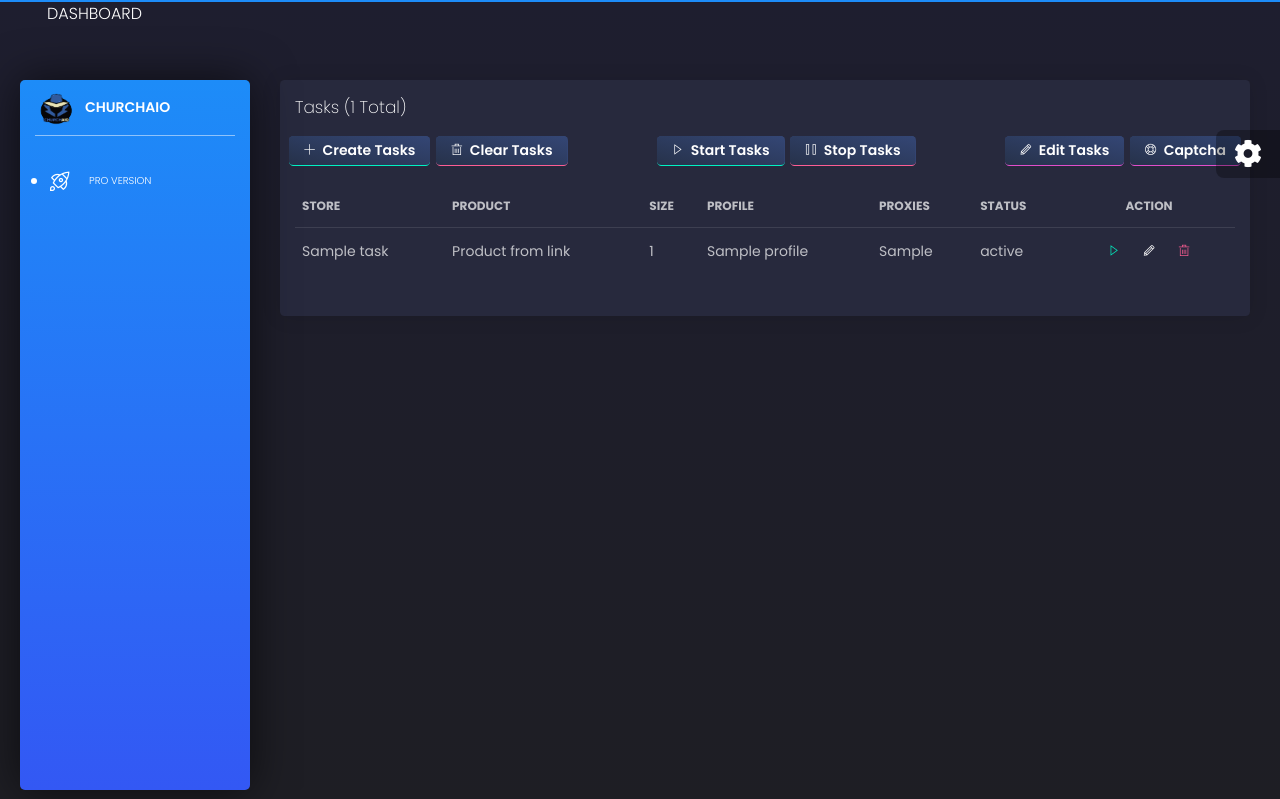
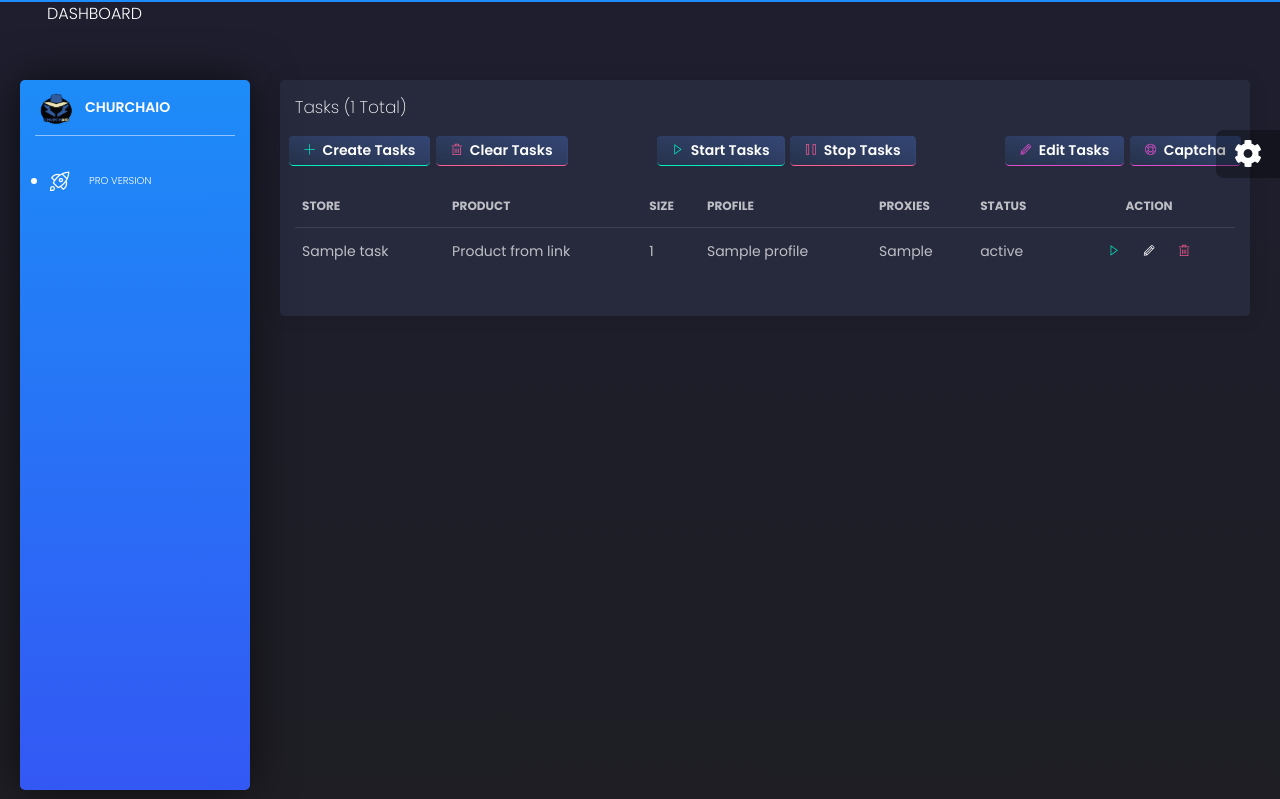
Before and after one commit to z4forzubair/sneakerbot, a Django app: template sneakerbot_backend/templates/churchaio/tasks.html in a window 1280 px wide. Shown: the top 799 px of the page. Run offline with Django 3.2, Linux system fonts and the light colour scheme; the template is opened without the code that fills it: most values are stand-ins (such as "Sample title", 1, 10 or a date in 2020); form fields are guessed from the names that the template uses; some libraries are stand-ins or nearby versions.

Commit message:
fixed top buttons icons colors

```diff
--- a/sneakerbot_backend/templates/churchaio/billing_profiles.html
+++ b/sneakerbot_backend/templates/churchaio/billing_profiles.html
@@ -22,7 +22,7 @@
                 <button type="button" name="addprofile"
                         class="btn btn-sm border-bottom border-success small-font small-width" data-toggle="modal"
                         data-target="#add-profile">
-                    <i class="tim-icons icon-simple-add small pb-1 pr-1"></i>
+                    <i class="tim-icons icon-simple-add small pb-1 pr-1 text-success"></i>
                     Create Profile
                 </button>
             </div>
@@ -30,7 +30,7 @@
                 <button type="button" name="clearProfiles"
                         class="btn btn-sm border-bottom border-danger small-font small-width"
                         data-toggle="modal" data-target="#clearProfiles">
-                    <i class="tim-icons icon-trash-simple small pb-1 pr-1"></i>
+                    <i class="tim-icons icon-trash-simple small pb-1 pr-1 text-danger"></i>
                     Clear Profiles
                 </button>
             </div>
--- a/sneakerbot_backend/templates/churchaio/tasks.html
+++ b/sneakerbot_backend/templates/churchaio/tasks.html
@@ -20,13 +20,13 @@
                 <button type="button" name="addtask"
                         class="btn btn-sm border-bottom border-success small-font small-width" data-toggle="modal"
                         data-target="#add-tasks">
-                    <i class="tim-icons icon-simple-add small pb-1 pr-1"></i>
+                    <i class="tim-icons icon-simple-add small pb-1 pr-1 text-success"></i>
                     Create Tasks
                 </button>
                 <button type="button" name="cleartasks"
                         class="btn btn-sm border-bottom border-danger small-font small-width"
                         data-toggle="modal" data-target="#clearTasks">
-                    <i class="tim-icons icon-trash-simple small pb-1 pr-1"></i>
+                    <i class="tim-icons icon-trash-simple small pb-1 pr-1 text-danger"></i>
                     Clear Tasks
                 </button>
             </div>
@@ -34,12 +34,12 @@
             <div>
                 <button type="button" name="starttasks"
                         class="btn btn-sm border-bottom border-success small-font small-width">
-                    <i class="tim-icons icon-triangle-right-17 small pb-1 pr-1"></i>
+                    <i class="tim-icons icon-triangle-right-17 small pb-1 pr-1 text-success"></i>
                     Start Tasks
                 </button>
                 <button type="button" name="login"
                         class="btn btn-sm border-bottom border-danger small-font small-width">
-                    <i class="tim-icons icon-button-pause small pb-1 pr-1"></i>
+                    <i class="tim-icons icon-button-pause small pb-1 pr-1 text-danger"></i>
                     Stop Tasks
                 </button>
             </div>
@@ -47,12 +47,12 @@
             <div>
                 <button type="button" name="edittasks"
                         class="btn btn-sm border-bottom border-primary small-font small-width">
-                    <i class="tim-icons icon-pencil small pb-1 pr-1"></i>
+                    <i class="tim-icons icon-pencil small pb-1 pr-1 text-primary"></i>
                     Edit Tasks
                 </button>
                 <button type="button" name="captcha"
                         class="btn btn-sm border-bottom border-primary small-font small-width">
-                    <i class="tim-icons icon-support-17 small pb-1 pr-1"></i>
+                    <i class="tim-icons icon-support-17 small pb-1 pr-1 text-primary"></i>
                     Captcha
                 </button>
             </div>
```
